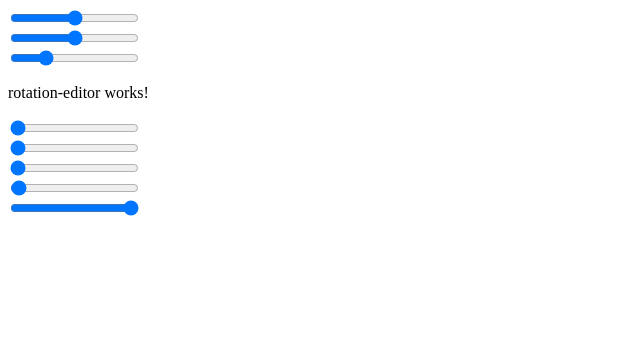
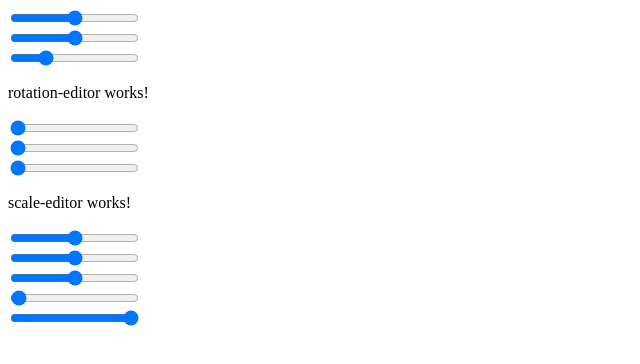
Before and after one commit to sergedesmedt/WorldBuilding-WebVR, an Angular app: page / in a window 1280 px wide. Shown: the top 364 px of the page, without its empty margins (0-640 px from the left). Built offline with nearby package versions, Linux system fonts and the light colour scheme.

Commit message:
scale editor

```diff
--- a/src/app/BasicScene/basicscene.component.html
+++ b/src/app/BasicScene/basicscene.component.html
@@ -1,5 +1,6 @@
 <position-editor (posChangedEvent)="onPosChanged($event)"></position-editor>
 <rotation-editor (rotChangedEvent)="onRotChanged($event)"></rotation-editor>
+<scale-editor (scaleChangedEvent)="onScaleChanged($event)"></scale-editor>
 <div>
   <input type="range" min="0" max="100" step="0.1" [(ngModel)]="near" />
 </div>
@@ -11,6 +12,7 @@
     <a-box
       [attr.position]="boxPosition"
       [attr.rotation]="boxRotation"
+      [attr.scale]="boxScale"
       depth="2"
       height="1"
       width="0.5"
--- a/src/app/BasicScene/basicscene.component.ts
+++ b/src/app/BasicScene/basicscene.component.ts
@@ -13,6 +13,7 @@ export class BasicSceneComponent implements OnInit {
 
   boxPosition: string = '0 0 -5';
   boxRotation: string = '0 0 0';
+  boxScale: string = '1 1 1';
 
   onPosChanged(position: Vector3) {
     this.boxPosition = '' + position.x + ' ' + position.y + ' ' + position.z;
@@ -22,6 +23,10 @@ export class BasicSceneComponent implements OnInit {
     this.boxRotation = '' + rotation.x + ' ' + rotation.y + ' ' + rotation.z;
   }
 
+  onScaleChanged(scale: Vector3) {
+    this.boxScale = '' + scale.x + ' ' + scale.y + ' ' + scale.z;
+  }
+
   constructor() {}
 
   ngOnInit() {}
--- /dev/null
+++ b/src/app/property-editors/scale-editor/scale-editor.component.html
@@ -0,0 +1,13 @@
+<p>scale-editor works!</p>
+<div>
+  <!--<label>X: {{ posx }}</label>-->
+  <input type="range" min="0" max="2" step="0.05" [(ngModel)]="sx" />
+</div>
+<div>
+  <!--<label>Y: {{ posy }}</label>-->
+  <input type="range" min="0" max="2" step="0.05" [(ngModel)]="sy" />
+</div>
+<div>
+  <!--<label>Z: {{ posz }}</label>-->
+  <input type="range" min="0" max="2" step="0.05" [(ngModel)]="sz" />
+</div>
--- /dev/null
+++ b/src/app/property-editors/scale-editor/scale-editor.component.ts
@@ -0,0 +1,46 @@
+import { Component, OnInit, Output, EventEmitter } from '@angular/core';
+import { Vector3 } from '../vector3';
+
+@Component({
+  selector: 'scale-editor',
+  templateUrl: './scale-editor.component.html',
+  styleUrls: ['./scale-editor.component.css'],
+})
+export class ScaleEditorComponent implements OnInit {
+  @Output() scaleChangedEvent = new EventEmitter<Vector3>();
+
+  private _sx: number = 1;
+  private _sy: number = 1;
+  private _sz: number = 1;
+
+  get sx(): number {
+    return this._sx;
+  }
+  set sx(sx: number) {
+    this._sx = sx;
+
+    this.scaleChangedEvent.emit({ x: this.sx, y: this.sy, z: this.sz });
+  }
+
+  get sy(): number {
+    return this._sy;
+  }
+  set sy(sy: number) {
+    this._sy = sy;
+
+    this.scaleChangedEvent.emit({ x: this.sx, y: this.sy, z: this.sz });
+  }
+
+  get sz(): number {
+    return this._sz;
+  }
+  set sz(sz: number) {
+    this._sz = sz;
+
+    this.scaleChangedEvent.emit({ x: this.sx, y: this._sy, z: this.sz });
+  }
+
+  constructor() {}
+
+  ngOnInit() {}
+}
```
Also changed, not shown: src/app/property-editors/property-editors.module.ts (+11 -2 lines), src/app/property-editors/scale-editor/scale-editor.component.css (added).
